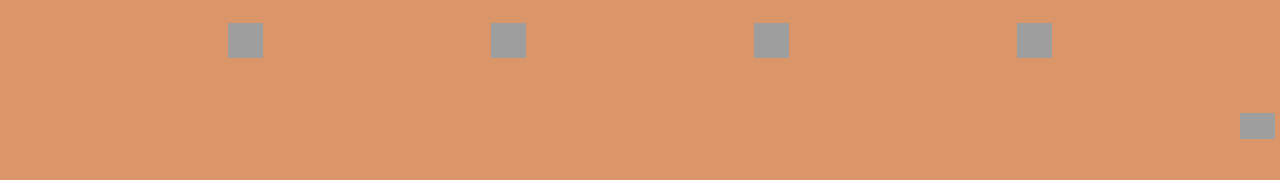
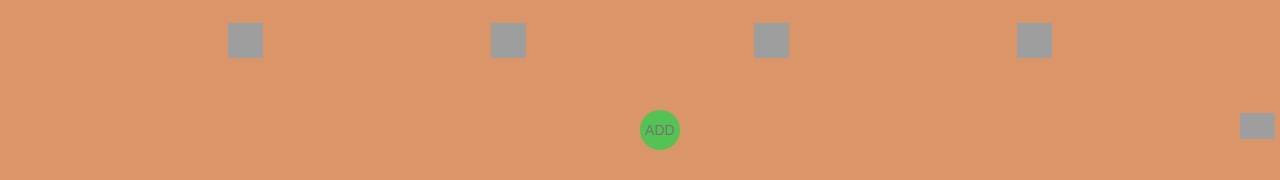
Before and after one commit to simonahlstrom/TODO, a PHP site: page / in a window 1280 px wide. Shown: the part 720-900 px from the top of the page. Run offline with PHP 8.4, Linux system fonts and the light colour scheme; data comes from the database, SQL or seed files in the repository; some libraries are stand-ins or nearby versions; some web fonts are replaced; grey boxes are pictures that could not be loaded.

Commit message:
some styling and editing

```diff
--- a/css/simon.css
+++ b/css/simon.css
@@ -248,3 +248,49 @@ main {
   background-color: var(--accentColor);
   margin: 10px;
 }
+
+/* FLIP STYLING FOR ADD/EDIT */
+
+.flip-card {
+  background-color: transparent;
+  width: 40px;
+  height: 40px;
+  perspective: 1000px; /* Remove this if you don't want the 3D effect */
+}
+
+/* This container is needed to position the front and back side */
+.flip-card-inner {
+  position: relative;
+  width: 100%;
+  height: 100%;
+  text-align: center;
+  transition: transform 0.8s;
+  transform-style: preserve-3d;
+}
+
+/* Do an horizontal flip when you move the mouse over the flip box container */
+/* .flip-card:hover .flip-card-inner {
+  transform: rotateY(180deg);
+} */
+
+/* Position the front and back side */
+.flip-card-front, .flip-card-back {
+  position: absolute;
+  width: 100%;
+  height: 100%;
+  border-radius: 50%;
+  /* color: var(); */
+  backface-visibility: hidden;
+}
+
+/* Style the front side (fallback if image is missing) */
+.flip-card-front {
+  background-color: rgb(84, 194, 84);
+}
+
+/* Style the back side */
+.flip-card-back {
+  background-color: dodgerblue;
+  color: white;
+  transform: rotateY(180deg);
+}
--- a/index.html
+++ b/index.html
@@ -72,8 +72,14 @@
       <div id="labelControls">
         <div id="labelEdit" class="flex">
           <div class="slideIn flex">
-            <div id="editLabel" class="button flex">EDIT</div>
+            <!-- <div id="editLabel" class="button flex">EDIT</div> -->
             <div id="removeLabel" class="button flex">REMOVE</div>
+          </div>
+          <div class="flip-card">
+            <div class="flip-card-inner">
+              <div class="flip-card-front flex">ADD</div>
+              <div class="flip-card-back flex">EDIT</div>
+            </div>
           </div>
           <div id="menuDown"></div>
         </div>
--- a/js/constructors.js
+++ b/js/constructors.js
@@ -77,17 +77,16 @@ function Label(data) {
   //   })
   // })
   }).on('mousedown touchstart', function(e) {
-    console.log("START")
     for (let label of allLabels) {
       label.element.css({border: "3px solid transparent"})
     }
 
     timeOut = setInterval(function(){
-      // console.log(holdIndex++)
       holdIndex++
-      if (holdIndex > 4) {
+      if (holdIndex >= 4) {
         $(e.target).css({border: "3px solid var(--accentColor)"})
         $(".slideIn").addClass("slideIn-active")
+        $(".flip-card .flip-card-inner").css({transform: "rotateY(180deg)"})
 
         let clone = e.target.cloneNode()
         labelToEdit = e.target
@@ -96,8 +95,6 @@ function Label(data) {
     }, 100)
 
   }).bind('mouseup touchend', function(e) {
-    console.log("END")
-    console.log(holdIndex)
 
     if (holdIndex < 4) {
       let currentLabel
--- a/js/simon.js
+++ b/js/simon.js
@@ -53,6 +53,11 @@ $('#menuDown').click(() => {
 // toggle labels-menu
 function toggleMenu() {
   $('.labelBox').toggleClass('activeLabel')
+  for (let label of allLabels) {
+    label.element.css({border: "3px solid transparent"})
+  }
+  $(".slideIn").removeClass("slideIn-active")
+  $(".flip-card .flip-card-inner").css({transform: "rotateY(0)"})
 }
 
 // create popup with editing options for the labels
@@ -95,10 +100,9 @@ function showLabelEdit(copy, label) {
 }
 
 // event handlers for edit-button
-$("#editLabel").click(() => {
+$(".flip-card-back").click(() => {
   toggleMenu()
   showLabelEdit(labelCopy, labelToEdit)
-
 })
 
 // NOT WORKING - why??? problem with the popup blocking click-events?
```
